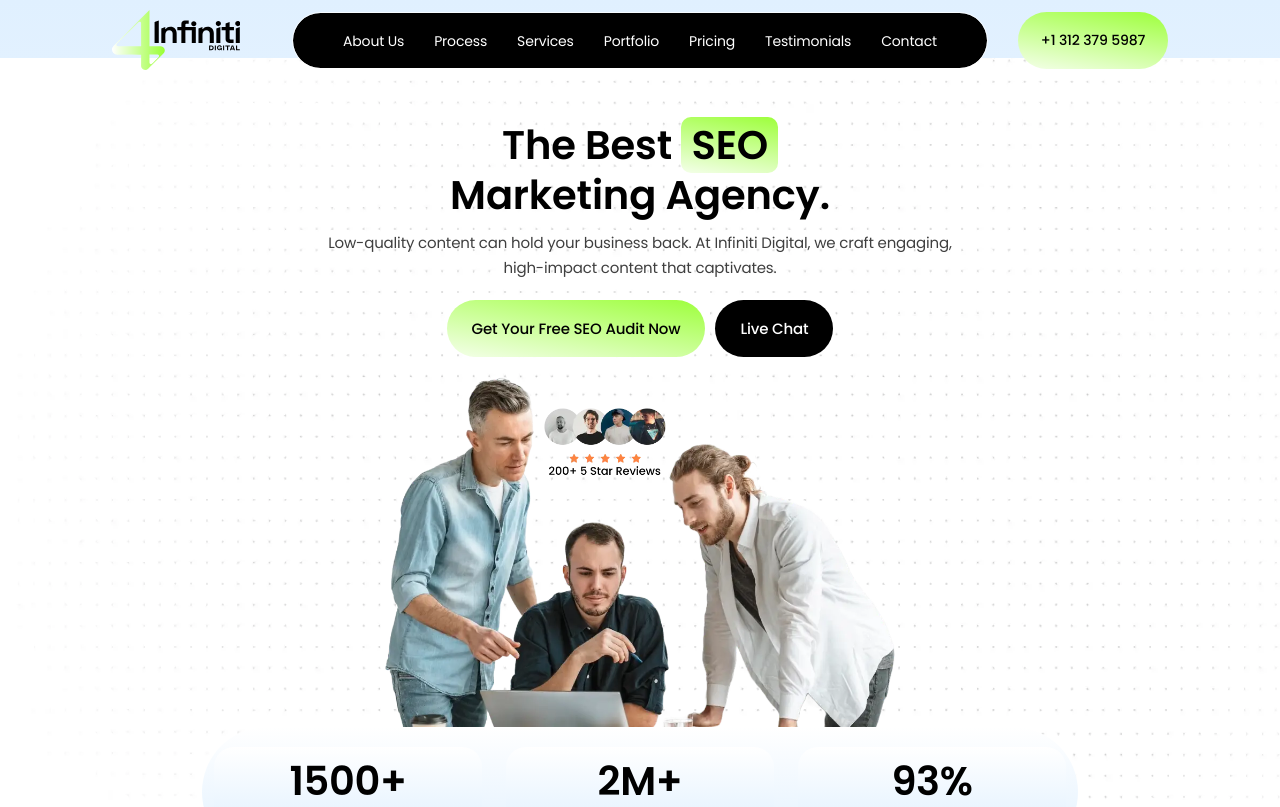
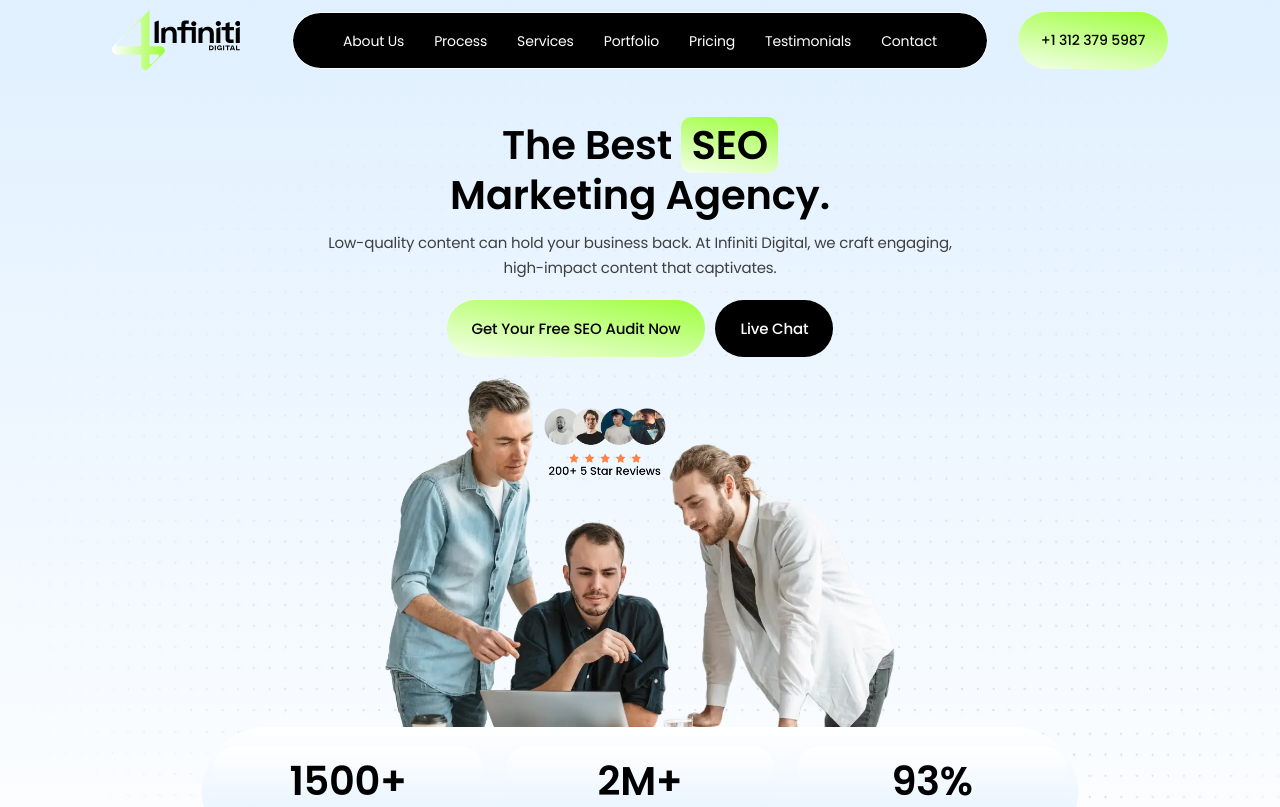
Before and after one commit to crystalliteCustomTeam/hive, a Next.js app: page /landing/seo1 in a window 1280 px wide. Shown: the top 807 px of the page. Built offline with nearby package versions, Linux system fonts and the light colour scheme; no server answers.

Commit message:
bg updated

```diff
--- a/styles/landing/components/seo1/bannerlp.module.scss
+++ b/styles/landing/components/seo1/bannerlp.module.scss
@@ -7,6 +7,7 @@
     background-repeat: no-repeat;
     background-size: contain;
     background-position: center center;
+    z-index: 0;
 
     &::before {
         content: '';
```
